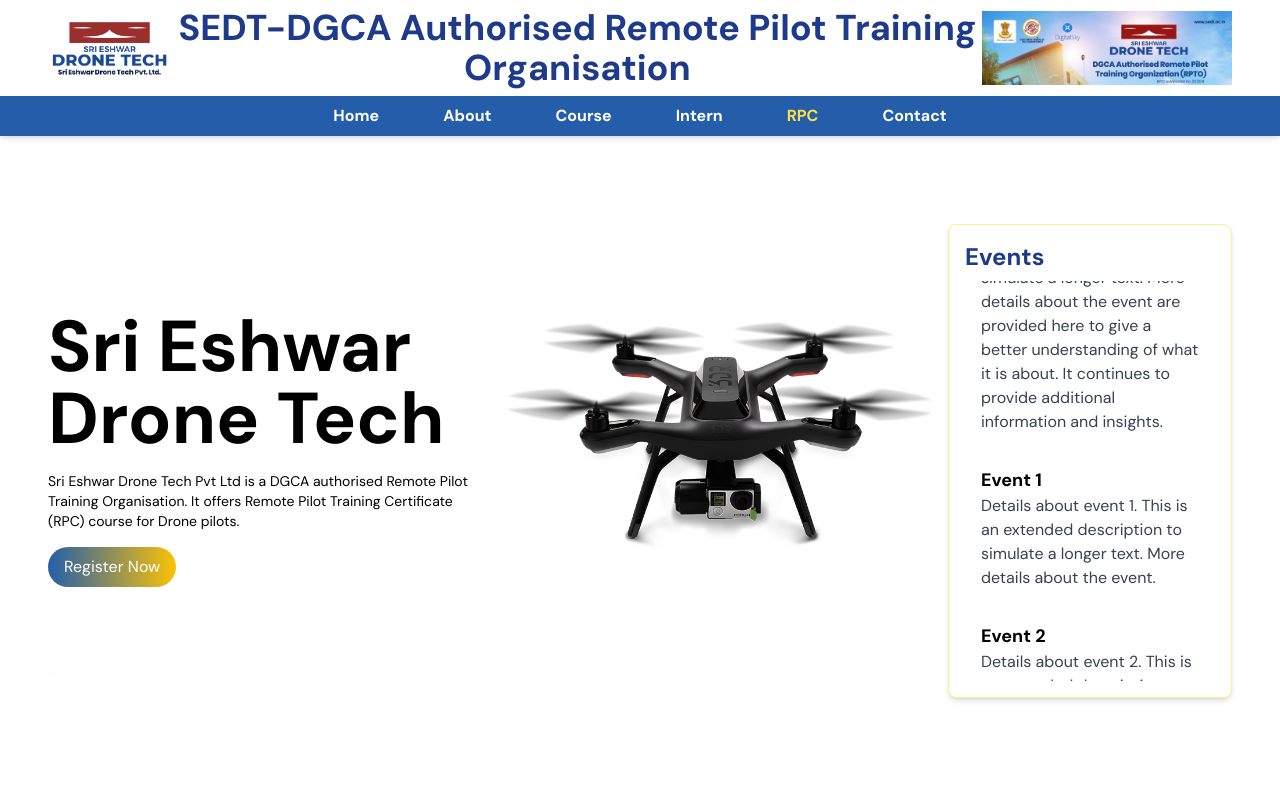
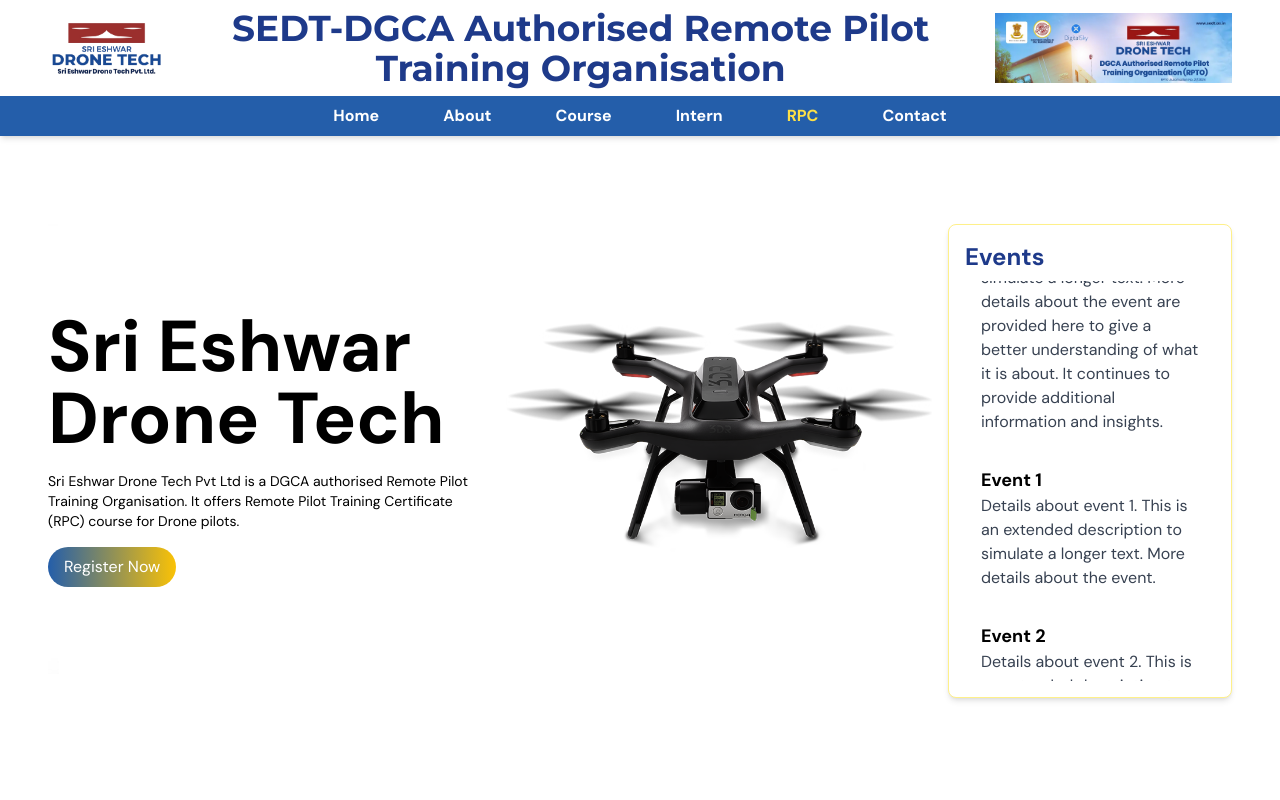
Before and after one commit to kamalnath69/SEDT, a React (Vite) app: page / in a window 1280 px wide. Shown: the top 800 px of the page. Built offline with nearby package versions, Linux system fonts and the light colour scheme.

Commit message:
Modified heading in navbar

```diff
--- a/index.html
+++ b/index.html
@@ -3,6 +3,7 @@
   <head>
     <meta charset="UTF-8" />
     <link rel="icon" type="image/svg+xml" href="/vite.svg" />
+    <link href="https://fonts.googleapis.com/css2?family=Montserrat:wght@600;700&display=swap" rel="stylesheet">
     <meta name="viewport" content="width=device-width, initial-scale=1.0" />
     <title>Vite + React</title>
   </head>
--- a/src/components/Navbar/Navbar.jsx
+++ b/src/components/Navbar/Navbar.jsx
@@ -54,7 +54,7 @@
           </div>
 
           <div className='flex flex-col items-center'>
-            <h1 className='text-center font-bold text-lg sm:text-2xl md:text-3xl lg:text-4xl text-blue-900'>
+            <h1 className='text-center font-bold text-lg sm:text-2xl md:text-3xl lg:text-4xl text-blue-900 font-montserrat'>
               SEDT-DGCA Authorised Remote Pilot Training Organisation
             </h1>
           </div>
--- a/tailwind.config.js
+++ b/tailwind.config.js
@@ -7,6 +7,9 @@
       colors: {
         primary: '#245eaa',
         secondary: '#FAC206 '
+      },
+      fontFamily: {
+        montserrat: ['Montserrat', 'sans-serif'],
       },
       container: {
         center: true,
```
